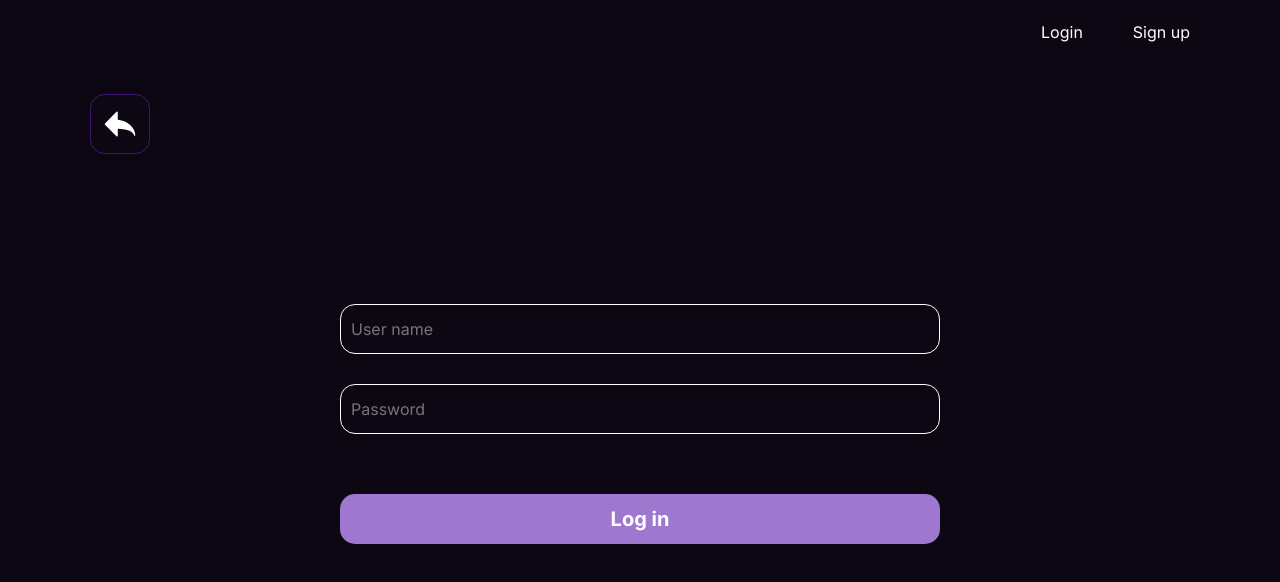
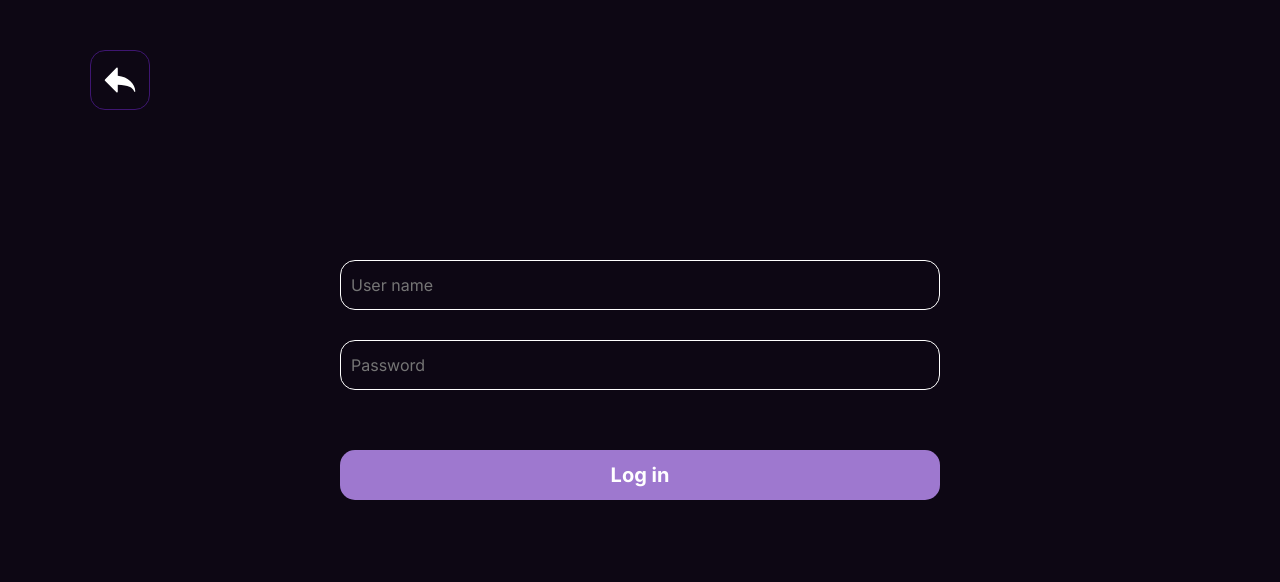
Before and after one commit to x2gut/to_do, a React (Create React App) app: page /login in a window 1280 px wide. Shown: the top 582 px of the page. Built offline with nearby package versions, Linux system fonts and the light colour scheme.

Commit message:
header deleted for now

```diff
--- a/src/App.jsx
+++ b/src/App.jsx
@@ -13,7 +13,6 @@ import PublicRoute from "./utils/routes/publicRoute/publicRoute";
 function App() {
   return (
     <div className="page">
-      <Header />
       <Routes>
         <Route element={<AuthenticatedRoute />}>
           <Route path="/tasks" element={<TasksMain />} />
```
